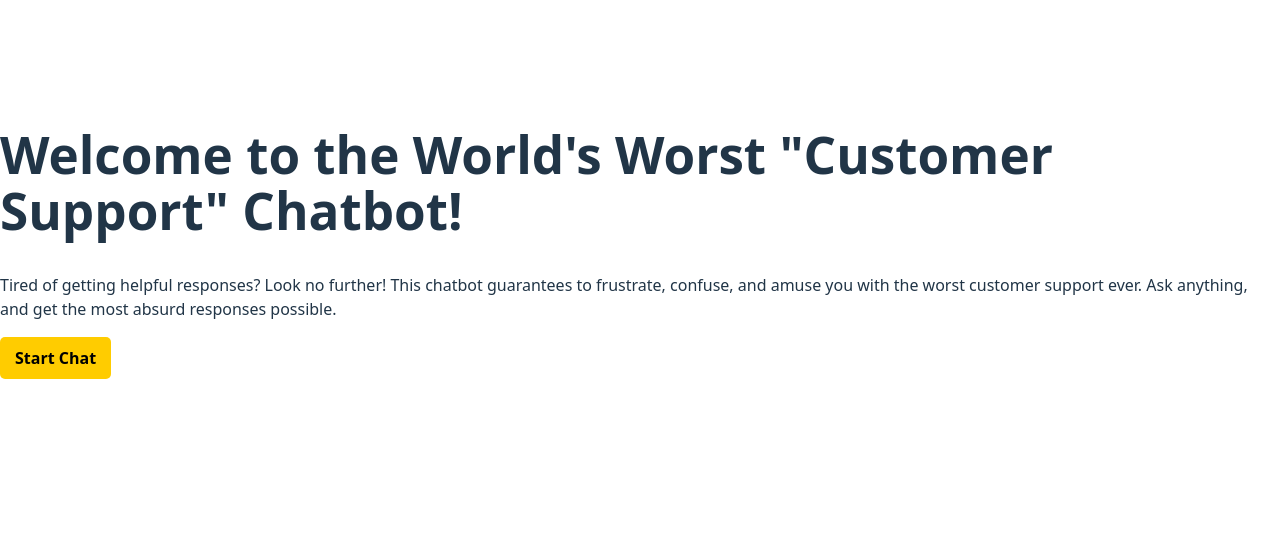
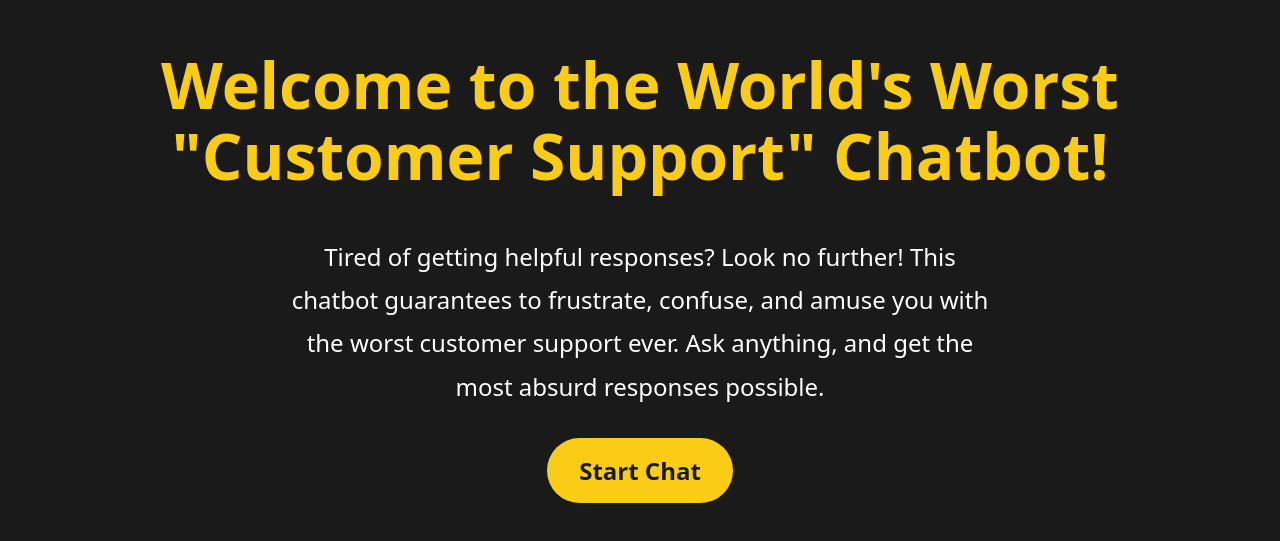
Before and after one commit to kalviumcommunity/s84_Customer_Care, a React (Vite) app in the folder frontend/client/: page / in a window 1280 px wide. Shown: the part 165-706 px from the top of the page. Built offline with nearby package versions, Linux system fonts and the light colour scheme.

Commit message:
Update landhome.jsx

```diff
--- a/frontend/client/src/pages/landhome.jsx
+++ b/frontend/client/src/pages/landhome.jsx
@@ -1,13 +1,14 @@
 import { motion } from "framer-motion";
 import { useNavigate } from "react-router-dom";
+import "./landhome.css"; // Import the CSS file
 
 export default function LandingPage() {
   const navigate = useNavigate();
 
   return (
-    <div className="min-h-screen flex flex-col items-center justify-center bg-gray-900 text-white px-4">
+    <div className="landing-container">
       <motion.h1
-        className="text-5xl font-bold text-center mb-4 text-yellow-400"
+        className="landing-title"
         initial={{ opacity: 0, y: -20 }}
         animate={{ opacity: 1, y: 0 }}
         transition={{ duration: 0.5 }}
@@ -16,7 +17,7 @@ export default function LandingPage() {
       </motion.h1>
 
       <motion.p
-        className="text-lg text-center max-w-2xl mb-6"
+        className="landing-description"
         initial={{ opacity: 0, y: 20 }}
         animate={{ opacity: 1, y: 0 }}
         transition={{ duration: 0.7 }}
@@ -24,19 +25,15 @@ export default function LandingPage() {
         Tired of getting helpful responses? Look no further! This chatbot guarantees to frustrate, confuse, and amuse you with the worst customer support ever. Ask anything, and get the most absurd responses possible.
       </motion.p>
 
-      {/* Centered Button */}
-      <div className="flex justify-center w-full">
       <motion.button
-          className="px-6 py-3 bg-yellow-400 text-black font-semibold rounded-xl shadow-lg hover:bg-yellow-500 transition duration-300"
+        className="landing-button"
+        onClick={() => navigate("/chat")}
         initial={{ opacity: 0, scale: 0.8 }}
         animate={{ opacity: 1, scale: 1 }}
         transition={{ duration: 0.5 }}
-          whileHover={{ scale: 1.1 }}
-          onClick={() => navigate("/chat")}
       >
         Start Chat
       </motion.button>
     </div>
-    </div>
   );
 }
```
Lines whose indentation alone changed are shown as unchanged.
